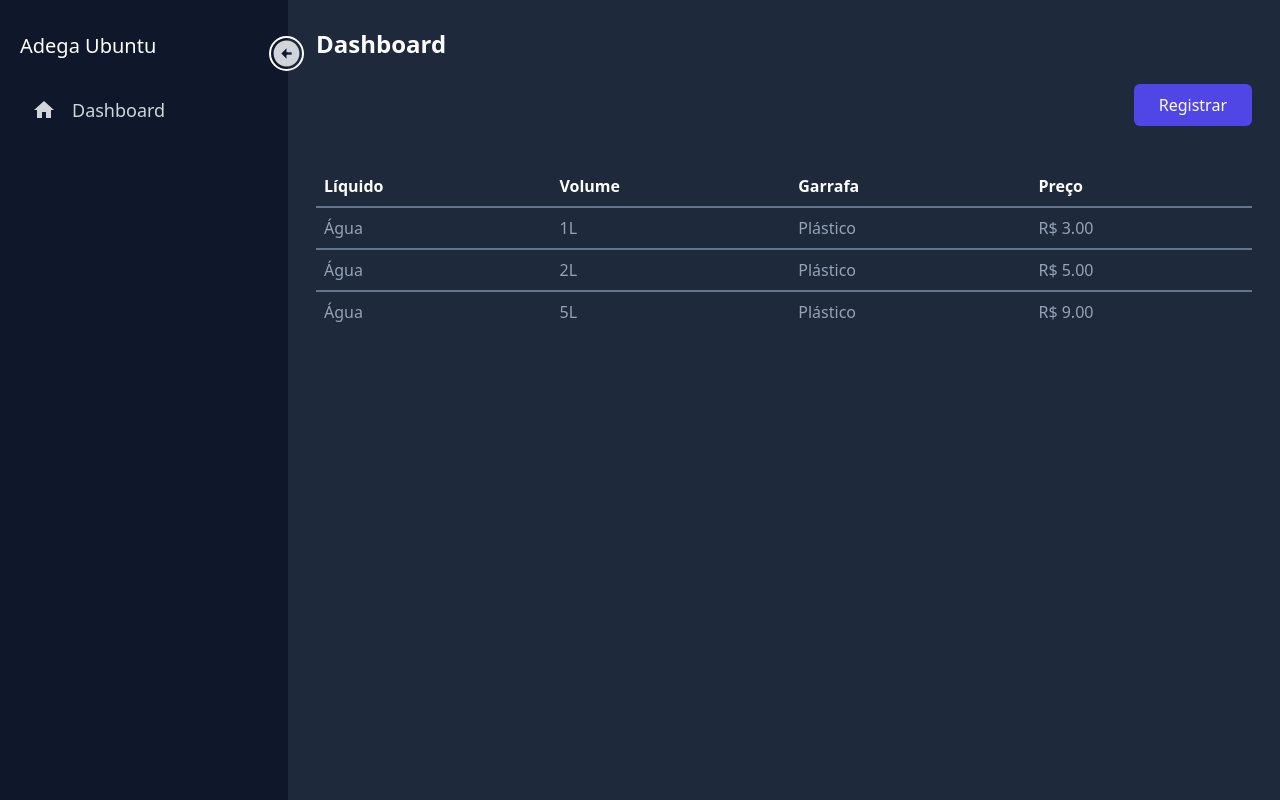
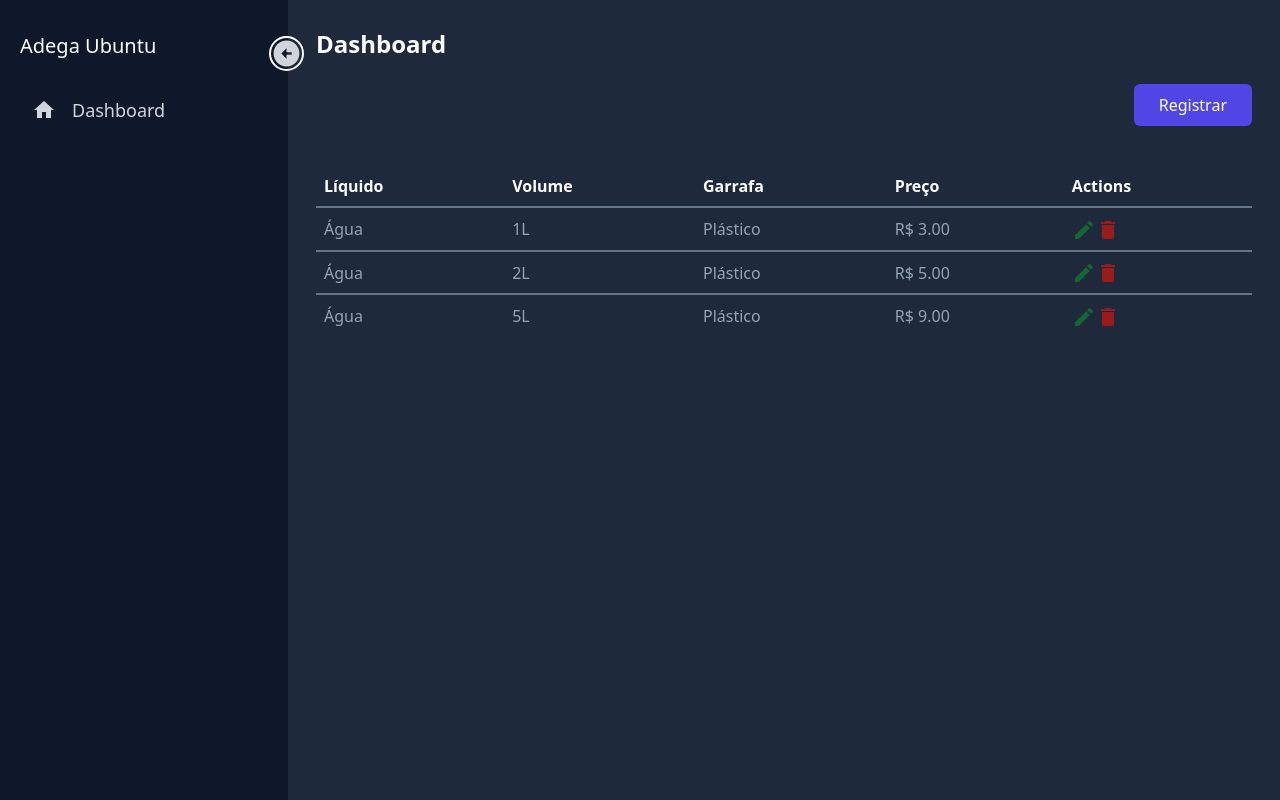
Before and after one commit to LucasSantus/react-bottles, a React (Create React App) app: page / in a window 1280 px wide. Built offline with nearby package versions, Linux system fonts and the light colour scheme; no server answers.

Commit message:
:rocket: add icons change and delete.

```diff
--- a/src/pages/Dashboard.tsx
+++ b/src/pages/Dashboard.tsx
@@ -1,5 +1,7 @@
 import { Link } from "react-router-dom";
 import Sidebar from "../components/Sidebar";
+import EditIcon from '@mui/icons-material/Edit';
+import DeleteIcon from '@mui/icons-material/Delete';
 
 const headers = [
     {
@@ -18,6 +20,10 @@ const headers = [
     {
         id: 4,
         name: "Preço"
+    },
+    {
+        id: 5,
+        name: "Actions"
     }
 ]
 
@@ -48,7 +54,6 @@ const contents = [
 export default function Dashboard() {
     return (
         <div className="flex bg-slate-800 w-full h-screen">
-
             <Sidebar />
 
             <div className="h-screen flex-1 p-7">
@@ -69,7 +74,9 @@ export default function Dashboard() {
                             <tr>
                                 {headers.length > 0 ? (
                                     headers.map((item) => (
-                                        <th className="text-left p-2" key={item.id}>{item.name}</th>
+                                        <th className="
+                                            text-left p-2
+                                        " key={item.id}>{item.name}</th>
                                     ))) : (
                                         <></>
                                     )
@@ -84,6 +91,22 @@ export default function Dashboard() {
                                         <td className="p-2">{item.volume}</td>
                                         <td className="p-2">{item.model}</td>
                                         <td className="p-2">{item.price}</td>
+                                        <td className="p-2">
+                                            <Link to="/" className="
+                                                text-green-800
+                                                hover:text-green-600
+                                                active:text-green-400"
+                                            >
+                                                <EditIcon />
+                                            </Link>
+                                            <Link to="/" className="
+                                                text-red-800
+                                                hover:text-red-600
+                                                active:text-red-400
+                                            ">
+                                                <DeleteIcon />
+                                            </Link>
+                                        </td>
                                     </tr>
                                 ))) : (
                                     <></>
```
